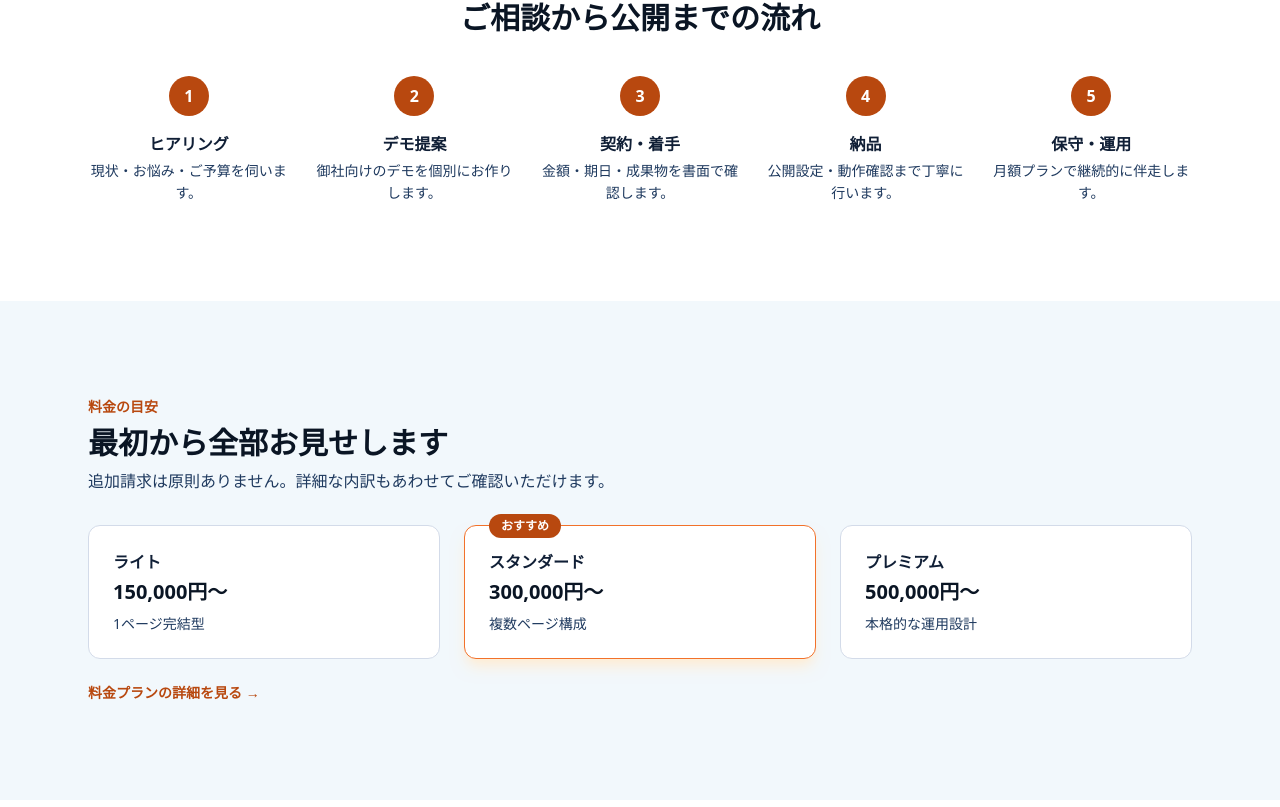
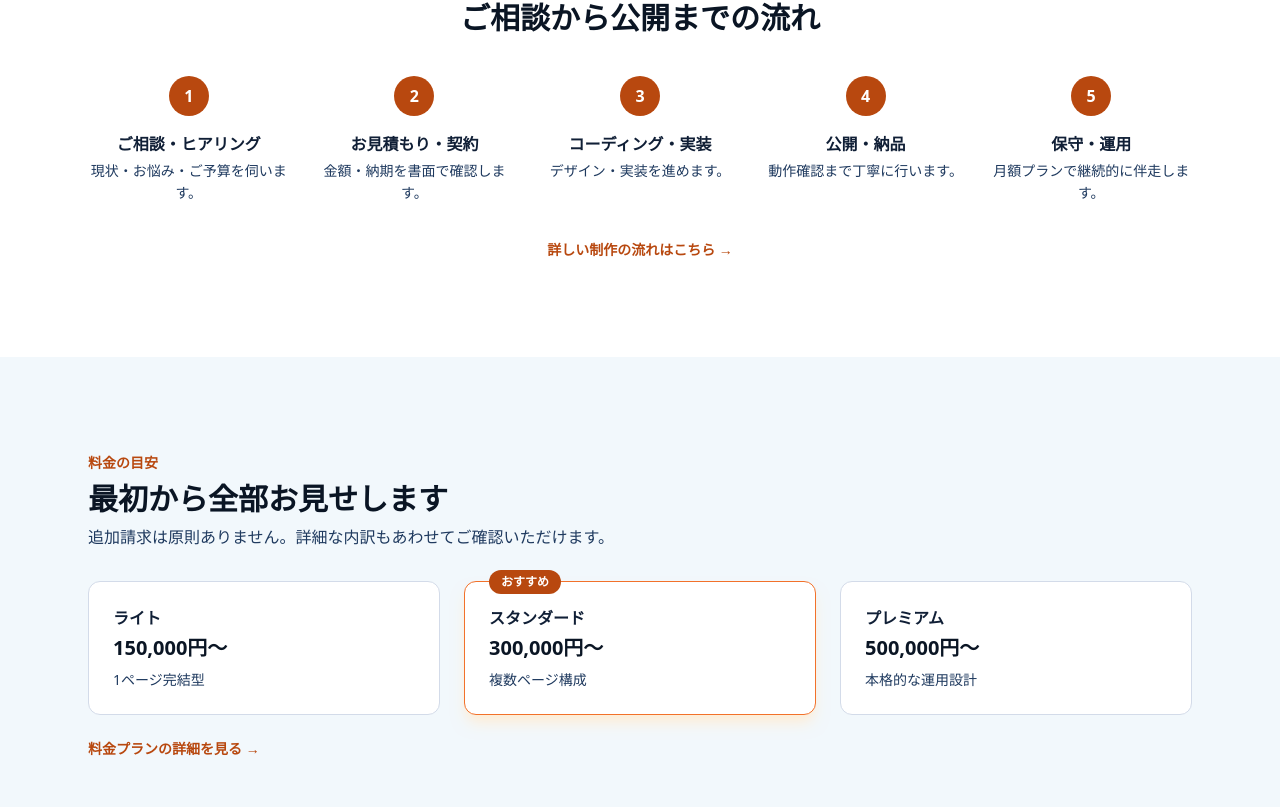
Before and after one commit to t9b85bxt/Koizumi-Web-Studio, a React (Vite) app: page / in a window 1280 px wide. Shown: the part 4833-5640 px from the top of the page. Built offline with nearby package versions, Linux system fonts and the light colour scheme.

Commit message:
Restructure process flow to 5 steps and update campaign banner wording

```diff
--- a/src/components/CampaignBanner.tsx
+++ b/src/components/CampaignBanner.tsx
@@ -8,7 +8,7 @@ function CampaignBanner() {
         <Reveal delay={0}>
           <div className="rounded-[2.5rem] bg-gradient-to-br from-orange-400 to-orange-500 text-white px-6 sm:px-10 py-12 lg:py-16 text-center">
             <p className="text-xs font-semibold bg-white/25 inline-block rounded-full px-3 py-1 mb-5 [text-shadow:0_1px_2px_rgba(0,0,0,0.3)]">
-              実績公開ご協力価格・同時進行3社まで
+              実績公開ご協力価格・先着3社限定
             </p>
             <p className="text-lg sm:text-2xl font-semibold mb-1 [text-shadow:0_1px_3px_rgba(0,0,0,0.3)]">
               <span className="line-through opacity-70">通常30万円〜</span>
@@ -21,7 +21,7 @@ function CampaignBanner() {
               制作事例(社名・サイト)としての公開にご協力いただける事業者さま向けの特別価格です。
               1ページ完結型の標準的な構成、スマートフォン対応、検索対策(SEO)の基礎設定、お問い合わせフォームまでを含みます。
               比較・検討の場面で選ばれるための情報整理と導線設計を行い、公開後の保守・改善相談にも対応します。
-              品質維持のため同時進行3社までとさせていただきます。
+              品質維持のため、先着3社限定とさせていただきます。
             </p>
             <Link
               to="/contact"
--- a/src/components/Process.tsx
+++ b/src/components/Process.tsx
@@ -1,10 +1,11 @@
+import { Link } from 'react-router-dom'
 import Reveal from './Reveal'
 
 const STEPS = [
-  { title: 'ヒアリング', desc: '現状・お悩み・ご予算を伺います。' },
-  { title: 'デモ提案', desc: '御社向けのデモを個別にお作りします。' },
-  { title: '契約・着手', desc: '金額・期日・成果物を書面で確認します。' },
-  { title: '納品', desc: '公開設定・動作確認まで丁寧に行います。' },
+  { title: 'ご相談・ヒアリング', desc: '現状・お悩み・ご予算を伺います。' },
+  { title: 'お見積もり・契約', desc: '金額・納期を書面で確認します。' },
+  { title: 'コーディング・実装', desc: 'デザイン・実装を進めます。' },
+  { title: '公開・納品', desc: '動作確認まで丁寧に行います。' },
   { title: '保守・運用', desc: '月額プランで継続的に伴走します。' },
 ]
 
@@ -28,6 +29,15 @@ function Process() {
             </div>
           ))}
         </div>
+
+        <p className="text-center mt-8">
+          <Link
+            to="/services"
+            className="inline-block text-sm font-semibold text-orange-600 hover:text-orange-700 transition-colors"
+          >
+            詳しい制作の流れはこちら →
+          </Link>
+        </p>
       </Reveal>
     </section>
   )
--- a/src/components/ProcessDetail.tsx
+++ b/src/components/ProcessDetail.tsx
@@ -1,4 +1,4 @@
-import { ClipboardList, LayoutTemplate, FileSignature, Rocket, LifeBuoy, type LucideIcon } from 'lucide-react'
+import { ClipboardList, FileSignature, Code2, Rocket, LifeBuoy, type LucideIcon } from 'lucide-react'
 import Reveal from './Reveal'
 
 type Step = {
@@ -6,6 +6,7 @@ type Step = {
   duration: string
   icon: LucideIcon
   desc: string
+  prepareLabel: string
   prepare: string[]
   handle: string[]
   point: string
@@ -13,47 +14,52 @@ type Step = {
 
 const STEPS: Step[] = [
   {
-    title: 'ヒアリング',
-    duration: '目安 1〜3日',
+    title: 'ご相談・ヒアリング',
+    duration: '目安 30分〜1時間',
     icon: ClipboardList,
-    desc: '現状の課題やご要望、ご予算感を伺います。オンライン(Zoom・Google Meet等)またはお電話で、30分〜1時間程度お話しします。',
+    desc: '現状の課題やご要望、ご予算感を伺います。オンライン(Zoom・Google Meet等)またはお電話で承ります。',
+    prepareLabel: 'お客さまにご準備いただくこと',
     prepare: ['今のお悩み・ご要望(箇条書きでも可)', '参考にしたいサイトがあれば共有', 'ご予算・公開希望時期の目安'],
     handle: ['ヒアリングシートに沿った質問', '日程調整・オンライン打ち合わせの設定', '概算お見積もりのご提示'],
     point: 'まだ内容が固まっていなくても大丈夫です。「何から考えればいいか分からない」という状態からご相談いただけます。',
   },
   {
-    title: 'デモ提案',
-    duration: '目安 3〜7日',
-    icon: LayoutTemplate,
-    desc: 'ヒアリング内容をもとに、実際に動くデモサイトを個別にお作りします。契約前にご覧いただけるので、完成イメージのズレを防げます。',
-    prepare: ['掲載したい写真・文章素材(あれば)', 'デモをご覧になった率直なご感想'],
-    handle: ['御社向けのデザイン・構成のご提案', 'スマホ・PCで確認できる動くデモサイトの制作', '修正ご希望のヒアリング'],
-    point: 'デモは絵(モックアップ)ではなく実際に動くサイトなので、スマホでの見え方まで契約前に確認できます。',
-  },
-  {
-    title: '契約・着手',
-    duration: '即日〜数日',
+    title: 'お見積もり・契約',
+    duration: 'ヒアリング後、即日〜翌日',
     icon: FileSignature,
-    desc: 'デモにご納得いただけたら、金額・納期・成果物の範囲を書面でご確認いただいたうえで、正式に制作を開始します。',
-    prepare: ['契約内容のご確認', '正式にご依頼いただく旨のご連絡'],
+    desc: 'ヒアリング内容をもとに、金額・納期・成果物の範囲をまとめたお見積書をご提示します。内容にご納得いただけたら、書面でご契約となります。',
+    prepareLabel: 'お客さまにご準備いただくこと',
+    prepare: ['お見積もり内容のご確認', '正式にご依頼いただく旨のご連絡'],
     handle: ['お見積書・契約内容の書面提示', 'ご入金確認後、正式に制作着手'],
     point: '金額に含まれる範囲を事前に明確にしているので、契約後に想定外の追加請求が発生することは原則ありません。',
   },
   {
-    title: '納品',
+    title: 'コーディング・実装',
     duration: '目安 1〜2週間',
+    icon: Code2,
+    desc: 'ご契約内容をもとに、デザイン・コーディングを進めます。いただいた写真・文章素材を活かしながら、実際に動くサイトとして形にしていきます。',
+    prepareLabel: 'お客さまにご準備いただくこと',
+    prepare: ['掲載したい写真・文章素材(あれば)', '制作中のご質問・ご要望への回答'],
+    handle: ['デザイン・構成の制作', 'スマホ・PC対応のコーディング', '進捗に応じたご連絡'],
+    point: '制作の途中でも、気になる点があればお気軽にご連絡ください。すり合わせながら進めます。',
+  },
+  {
+    title: '公開・納品',
+    duration: 'コーディング完了後、即日',
     icon: Rocket,
     desc: '最終確認いただいた内容で、本番サーバーへの公開設定を行います。公開後は表示速度や動作、リンク切れがないかまで確認します。',
+    prepareLabel: 'お客さまにご確認いただくこと',
     prepare: ['掲載内容の最終確認', 'スマホ・PCでの見え方チェック'],
     handle: ['本番サーバーへのアップロード作業', 'ドメイン・SSL(暗号化通信)の設定', '公開後の動作確認・表示速度チェック'],
-    point: '公開作業もこちらで行うので、専門知識がなくても当日は最終確認をしていただくだけで大丈夫です。',
+    point: '公開作業もこちらで行うので、専門知識がなくても最終確認をしていただくだけで大丈夫です。',
   },
   {
     title: '保守・運用',
     duration: '継続(任意)',
     icon: LifeBuoy,
     desc: '公開して終わりにせず、ご希望に応じて月額プランで継続的にサポートします。テキストや写真の差し替えなど、軽微な更新も承ります。',
-    prepare: ['更新したい内容があれば随時ご連絡'],
+    prepareLabel: 'お客さまにご確認いただくこと',
+    prepare: ['更新したい内容があれば随時ご連絡ください'],
     handle: ['サーバー・ドメイン・SSLの管理', '軽微な修正・更新作業', 'トラブル発生時の対応'],
     point: '保守プランへの加入は必須ではありません。ご不安な場合だけ、ご希望に応じて選んでいただけます。',
   },
@@ -108,7 +114,7 @@ function ProcessDetail() {
 
                 <div className="grid sm:grid-cols-2 gap-4 mb-5">
                   <div className="rounded-lg bg-sky-50 p-4">
-                    <p className="text-xs font-semibold text-navy-800 mb-2">お客さまにご準備いただくこと</p>
+                    <p className="text-xs font-semibold text-navy-800 mb-2">{step.prepareLabel}</p>
                     <ul className="space-y-1.5 text-sm text-navy-600">
                       {step.prepare.map((item) => (
                         <li key={item} className="flex gap-2">
```
